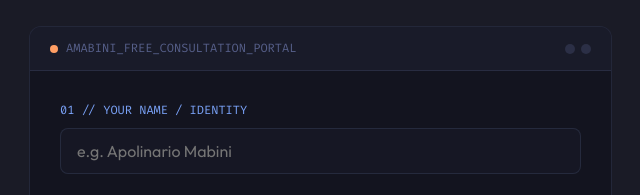
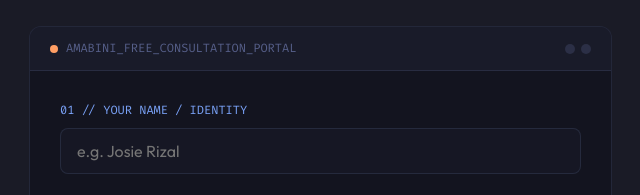
Before and after one commit to augustus-0/amabini_Website, a website: page index.html in a window 1280 px wide. Shown: the part 4140-4335 px from the top of the page, 588-1228 px from the left. Drawn offline with Linux system fonts and the light colour scheme.

Commit message:
chore: update placeholder example in client-name input field

```diff
--- a/index.html
+++ b/index.html
@@ -498,8 +498,7 @@
               <div class="console-form-group">
                 <label for="client-name">01 // YOUR NAME / IDENTITY</label>
                 <div class="console-input-wrapper">
-                  <input type="text" id="client-name" class="console-input" placeholder="e.g. Apolinario Mabini"
-                    required>
+                  <input type="text" id="client-name" class="console-input" placeholder="e.g. Josie Rizal" required>
                 </div>
               </div>
 
```
